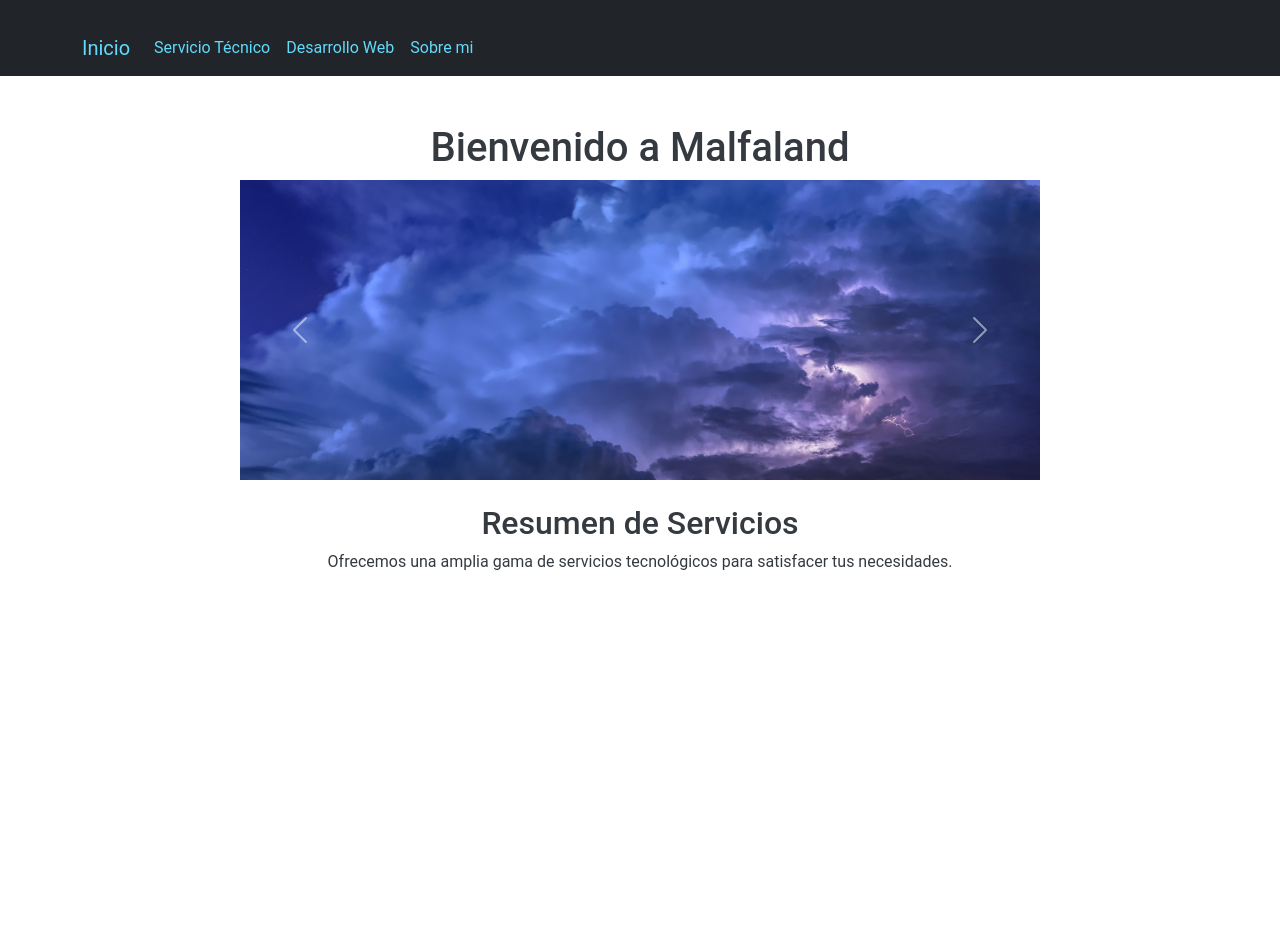
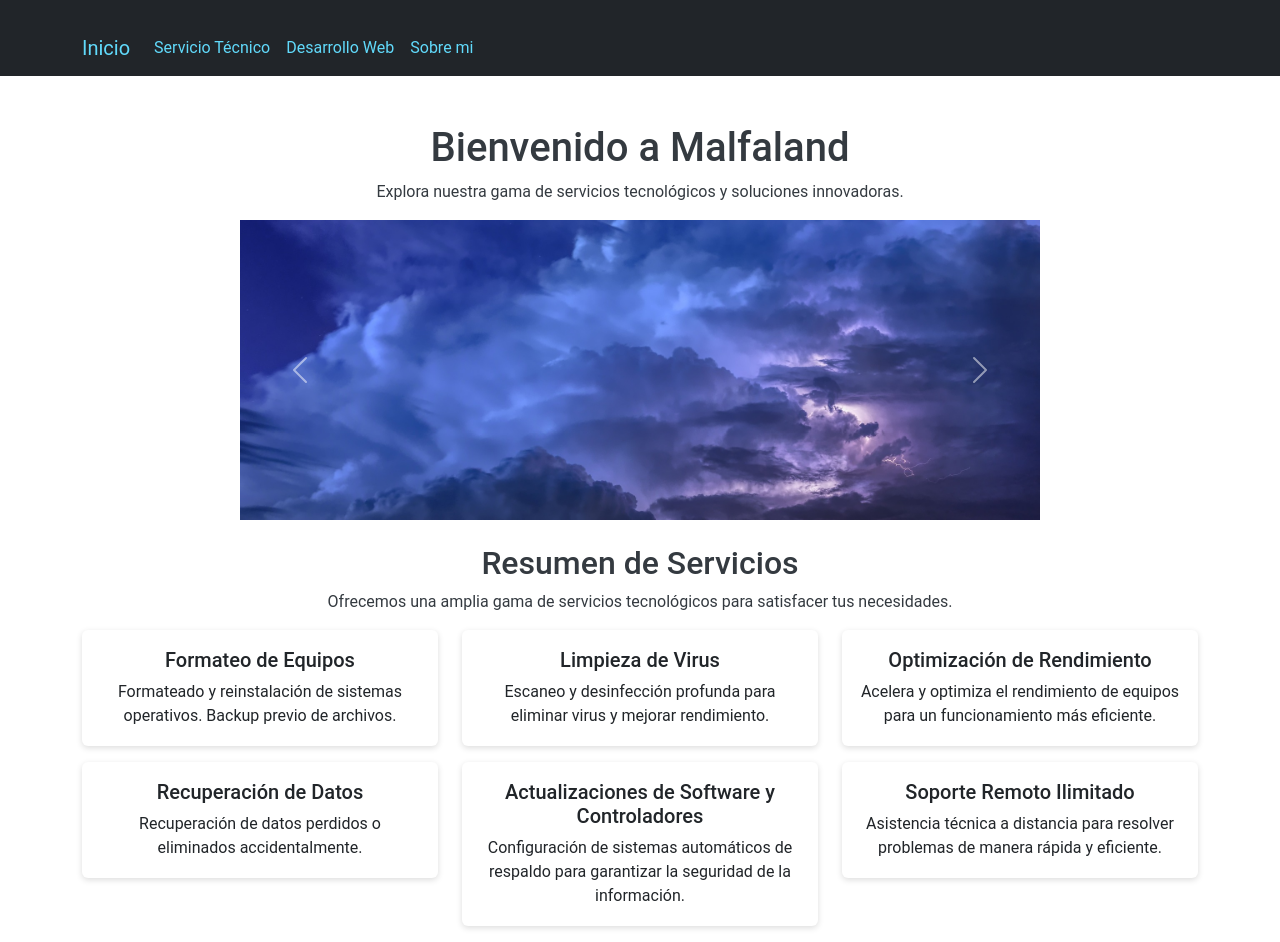
Before and after one commit to Malfaroarevalo/Malfaland, a PHP site: page / in a window 1280 px wide. Before the commit the page ends 570 px from the top, so only its background shows below. Run offline with PHP 8.4, Linux system fonts and the light colour scheme; some web fonts are replaced.

Commit message:
other massive update

```diff
--- a/about.html
+++ b/about.html
@@ -28,7 +28,8 @@
     </nav>
     <!-- Contenido de la página de servicios -->
     <!-- Página About -->
-
+    <!-- Main content -->
+    <div class="container mt-5">
     <section id="about">
         <div class="container">
         <div class="text-center">
@@ -74,6 +75,7 @@
         </div>
 
     </section>
+    </div>
 
     <!-- Agrega el script de Bootstrap al final del body -->
     <script src="https://cdn.jsdelivr.net/npm/bootstrap@5.3.0/dist/js/bootstrap.bundle.min.js"></script>
--- a/index.html
+++ b/index.html
@@ -26,38 +26,117 @@
         </div>
     </nav>
 
-    <!-- Contenido de la página de inicio -->
-    <div class="container text-center mt-5">
-        <h1>Bienvenido a Malfaland</h1>
-        <!-- Elemento interactivo (puedes cambiarlo según tus necesidades) -->
-        <div id="carouselExampleIndicators" class="carousel slide" data-bs-ride="carousel">
-            <!-- Botones de control izquierda y derecha -->
-            <button class="carousel-control-prev" type="button" data-bs-target="#carouselExampleIndicators" data-bs-slide="prev">
-                <span class="carousel-control-prev-icon" aria-hidden="true"></span>
-                <span class="visually-hidden">Anterior</span>
-            </button>
-            <button class="carousel-control-next" type="button" data-bs-target="#carouselExampleIndicators" data-bs-slide="next">
-                <span class="carousel-control-next-icon" aria-hidden="true"></span>
-                <span class="visually-hidden">Siguiente</span>
-            </button>
+    <!-- Main content -->
+    <div class="container mt-5">
+        <!-- Hero Section -->
+        <div class="hero-section text-center">
+            <h1>Bienvenido a Malfaland</h1>
+            <p>Explora nuestra gama de servicios tecnológicos y soluciones innovadoras.</p>
+        </div>
+
+        <!-- Carousel -->
+        <div id="mainCarousel" class="carousel slide" data-bs-ride="carousel">
+            <!-- Carousel content -->
             <div class="carousel-inner">
                 <div class="carousel-item active">
-                    <img src="img/image1.jpg" class="d-block w-100" alt="...">
+                    <img src="img/image1.jpg" class="d-block w-100" alt="Servicio Técnico">
                 </div>
                 <div class="carousel-item">
-                    <img src="img/image2.jpg" class="d-block w-100" alt="...">
+                    <img src="img/image2.jpg" class="d-block w-100" alt="Desarrollo Web">
                 </div>
                 <div class="carousel-item">
-                    <img src="img/image3.jpg" class="d-block w-100" alt="...">
+                    <img src="img/image3.jpg" class="d-block w-100" alt="Consultoría IT">
                 </div>
             </div>
+            <!-- Carousel controls -->
+            <button class="carousel-control-prev" type="button" data-bs-target="#mainCarousel" data-bs-slide="prev">
+                <span class="carousel-control-prev-icon" aria-hidden="true"></span>
+                <span class="visually-hidden">Previous</span>
+            </button>
+            <button class="carousel-control-next" type="button" data-bs-target="#mainCarousel" data-bs-slide="next">
+                <span class="carousel-control-next-icon" aria-hidden="true"></span>
+                <span class="visually-hidden">Next</span>
+            </button>
         </div>
-        <!-- Breve resumen de servicios -->
-        <div class="text-center mt-4">
+
+        <!-- Services Summary -->
+        <div class="services-summary mt-4 text-center">
             <h2>Resumen de Servicios</h2>
             <p>Ofrecemos una amplia gama de servicios tecnológicos para satisfacer tus necesidades.</p>
+            <div class="row">
+                <!-- Service Cards -->
+                <div class="col-md-4 mb-3" onclick="location.href='services.html';">
+                    <div class="card">
+                        <div class="card-body">
+                            <h5 class="card-title">Formateo de Equipos</h5>
+                            <p class="card-text">Formateado y reinstalación de sistemas operativos. Backup previo de archivos.</p>
+                        </div>
+                    </div>
+                </div>
+                <!-- Repeat for other services -->
+                <!-- Service Cards -->
+                <div class="col-md-4 mb-3" onclick="location.href='services.html';">
+                    <div class="card">
+                        <div class="card-body">
+                            <h5 class="card-title">Limpieza de Virus</h5>
+                            <p class="card-text">Escaneo y desinfección profunda para eliminar virus y mejorar rendimiento.</p>
+                        </div>
+                    </div>
+                </div>
+                <!-- Repeat for other services -->
+                <!-- Service Cards -->
+                <div class="col-md-4 mb-3" onclick="location.href='services.html';">
+                    <div class="card">
+                        <div class="card-body">
+                            <h5 class="card-title">Optimización de Rendimiento</h5>
+                            <p class="card-text">Acelera y optimiza el rendimiento de equipos para un funcionamiento más eficiente.</p>
+                        </div>
+                    </div>
+                </div>
+                <!-- Repeat for other services -->
+                <!-- Service Cards -->
+                <div class="col-md-4 mb-3" onclick="location.href='services.html';">
+                    <div class="card">
+                        <div class="card-body">
+                            <h5 class="card-title">Recuperación de Datos</h5>
+                            <p class="card-text">Recuperación de datos perdidos o eliminados accidentalmente.</p>
+                        </div>
+                    </div>
+                </div>
+                <!-- Repeat for other services -->
+                <!-- Service Cards -->
+                <div class="col-md-4 mb-3" onclick="location.href='services.html';">
+                    <div class="card">
+                        <div class="card-body">
+                            <h5 class="card-title">Actualizaciones de Software y Controladores</h5>
+                            <p class="card-text">Configuración de sistemas automáticos de respaldo para garantizar la seguridad de la información.</p>
+                        </div>
+                    </div>
+                </div>
+                <!-- Repeat for other services -->
+                <!-- Service Cards -->
+                <div class="col-md-4 mb-3" onclick="location.href='services.html';">
+                    <div class="card">
+                        <div class="card-body">
+                            <h5 class="card-title">Soporte Remoto Ilimitado</h5>
+                            <p class="card-text">Asistencia técnica a distancia para resolver problemas de manera rápida y eficiente.</p>
+                        </div>
+                    </div>
+                </div>
+                <!-- Repeat for other services -->
+                <!-- Limpieza de Virus, Optimización de Rendimiento, etc. -->
+            </div>
         </div>
     </div>
+
+    <script>
+        // JavaScript for clickable service cards
+        document.querySelectorAll('.services-summary .card').forEach(card => {
+            card.addEventListener('click', function() {
+                window.location.href = this.getAttribute('data-href');
+            });
+        });
+    </script>
 
     <script src="https://cdn.jsdelivr.net/npm/bootstrap@5.3.0/dist/js/bootstrap.bundle.min.js"></script>
 </body>
--- a/pagemaker.html
+++ b/pagemaker.html
@@ -27,6 +27,7 @@
         </div>
     </nav>
     <!-- Contenido de la página de servicios -->
+    <div class="container mt-5">
     <!-- Página Desarrollo Web -->
     <section id="webdev">
         <div class="container">
@@ -65,7 +66,7 @@
         </div>
         </div>
     </section>
-
+    </div>
     <!-- Agrega el script de Bootstrap al final del body -->
     <script src="https://cdn.jsdelivr.net/npm/bootstrap@5.3.0/dist/js/bootstrap.bundle.min.js"></script>
 
--- a/styles.css
+++ b/styles.css
@@ -80,8 +113,13 @@
 
 /* Servicios */
 .card {
-    border: none;
+  border: 2px solid transparent; /* Añade un borde transparente inicial */
+  transition: border-color 0.3s ease-in-out; /* Agrega una transición suave al cambio de color del borde */
   box-shadow: 0 2px 6px #ddd;
+}
+
+.card:hover {
+    border-color: #61dafb; /* Color que resalta cuando pasas el mouse sobre la tarjeta */
 }
 
 /* Sobre el Técnico */
@@ -262,3 +234,60 @@
     font-size: .9rem;
   }
 }
+
+/* Custom styles for modern web design trends */
+/* Y2K Aesthetic: Retro typeface and pixelation */
+@font-face {
+  font-family: 'Retro';
+  src: url('path-to-your-retro-font.woff2') format('woff2'); /* Add the correct path to your retro font file */
+}
+
+/* Custom Cursors */
+body, a, button {
+  cursor: url('path-to-your-custom-cursor.png'), auto; /* Add the correct path to your custom cursor image file */
+}
+
+/* Custom Typefaces for headers and buttons */
+h1, h2, h3, h4, .btn {
+  font-family: 'Retro', 'Roboto', sans-serif;
+}
+
+/* Dimensional Illustrations */
+.icon-with-depth {
+  box-shadow: 0 4px 8px rgba(0, 0, 0, 0.1);
+}
+
+/* Just for Fun Interactions: Hover effects */
+.btn:hover, .icon-with-depth:hover {
+  transform: scale(1.05);
+  transition: transform 0.3s ease;
+}
+
+/* Loading Animations */
+.loading-animation {
+  display: inline-block;
+  width: 80px;
+  height: 80px;
+  border: 4px solid rgba(255, 255, 255, 0.3);
+  border-radius: 50%;
+  border-top-color: #61dafb;
+  animation: spin 1s ease-in-out infinite;
+}
+
+@keyframes spin {
+  to { transform: rotate(360deg); }
+}
+
+/* Responsive Design */
+@media (max-width: 768px) {
+  /* Adjust modal width for smaller devices */
+  #contratacionModal {
+    width: 90%;
+  }
+
+  /* Ensure the form takes full width of the modal on smaller screens */
+  #contratacionForm {
+    max-width: 100%;
+    padding: 15px;
+  }
+}
```
Also changed, not shown: other parts of styles.css (+39 -72 lines), services.html (+82 -110 lines), fonts/Karma Future.otf (added). Lines whose indentation alone changed are shown as unchanged.
